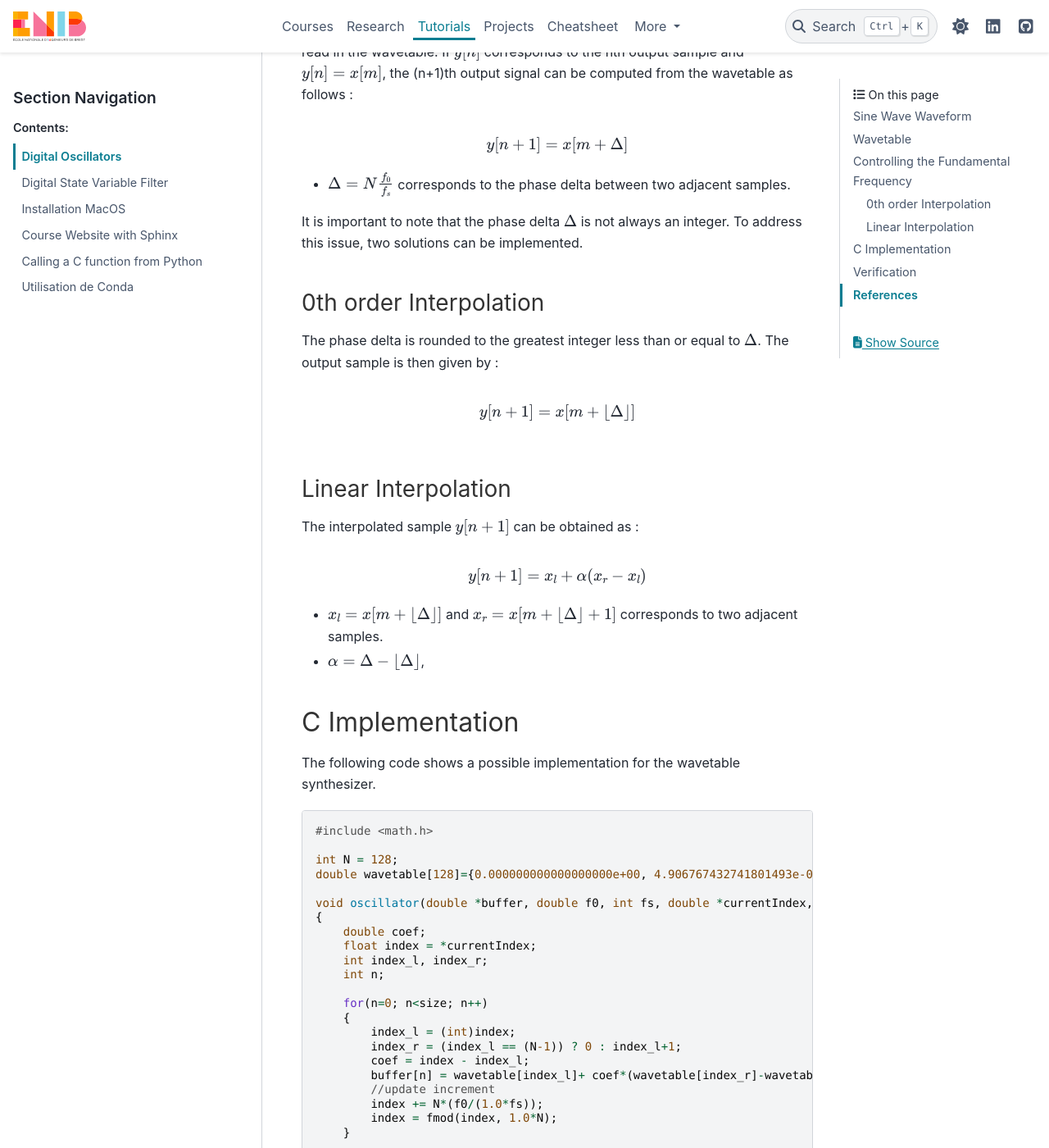
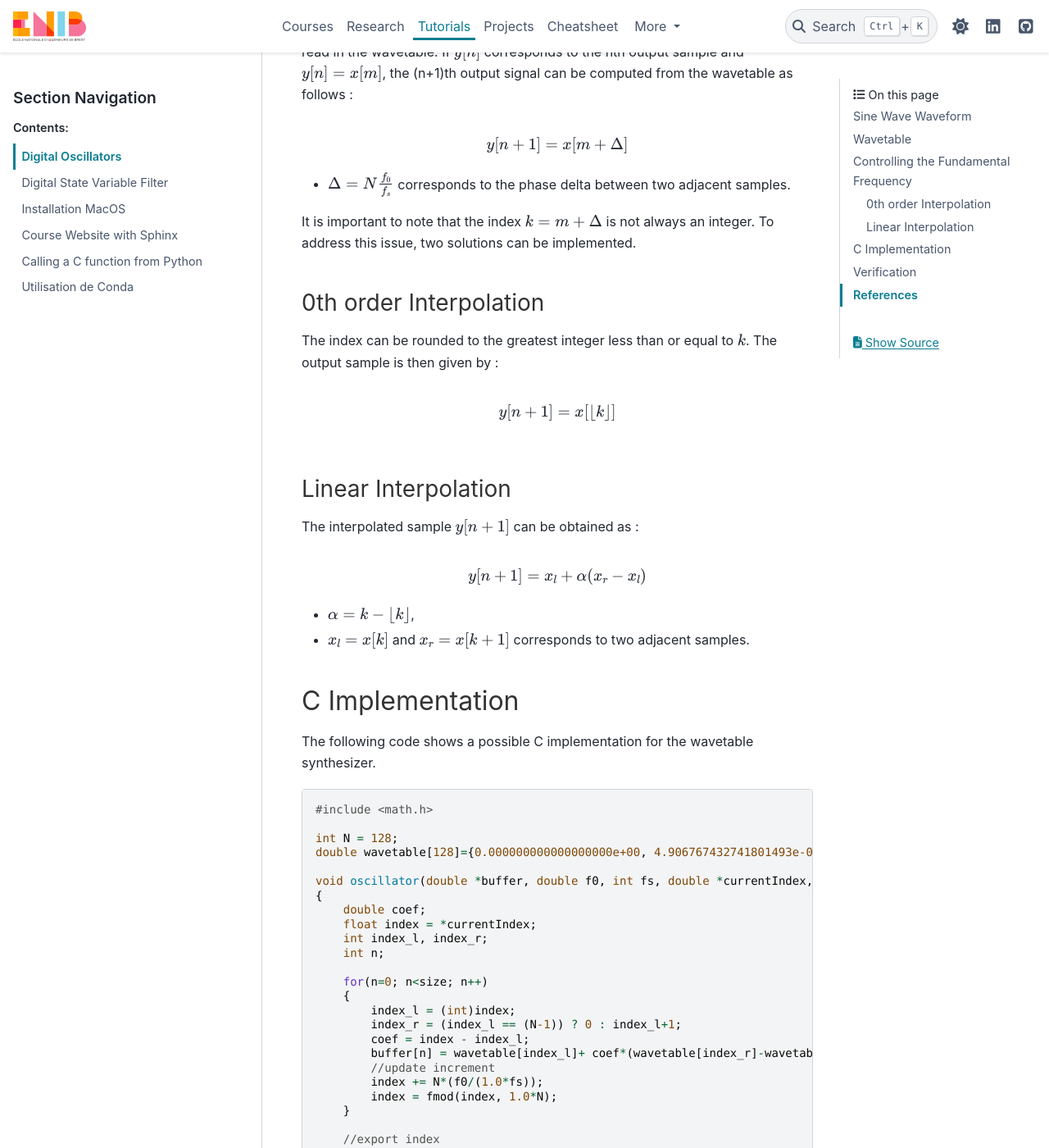
Before and after one commit to vincentchoqueuse/personal_website, a Sphinx documentation site: the page built from docs/source/tutorials/digital_oscillators.rst, in a window 1280 px wide and 1400 px high, scrolled down 1195 px. Shown: the whole window at 82% size. Built offline with Sphinx 7.4.7 and the PyData theme 0.15.4, drawn with Linux system fonts in a browser that asks for light colours.

Commit message:
two tuto

```diff
--- a/docs/source/tutorials/digital_oscillators.rst
+++ b/docs/source/tutorials/digital_oscillators.rst
@@ -62,16 +62,16 @@
 
 * :math:`\Delta=N\frac{f_0}{f_s}` corresponds to the phase delta between two adjacent samples.
 
-It is important to note that the phase delta :math:`\Delta` is not always an integer. To address this issue, two solutions can be implemented.
+It is important to note that the index :math:`k=m+\Delta` is not always an integer. To address this issue, two solutions can be implemented.
 
 0th order Interpolation
 +++++++++++++++++++++++
 
-The phase delta is rounded to the  greatest integer less than or equal to :math:`\Delta`. The output sample is then given by :
+The index can be rounded to the  greatest integer less than or equal to :math:`k`. The output sample is then given by :
 
 .. math ::
 
-    y[n+1] = x[m+\lfloor \Delta \rfloor]
+    y[n+1] = x[\lfloor k \rfloor]
 
 Linear Interpolation
 ++++++++++++++++++++
@@ -82,13 +82,14 @@
 
     y[n+1] = x_l + \alpha (x_r-x_l)
 
-* :math:`x_l=x[m+\lfloor \Delta \rfloor ]` and :math:`x_r = x[m+\lfloor \Delta \rfloor+1]` corresponds to two adjacent samples.
-* :math:`\alpha = \Delta-\lfloor \Delta \rfloor`,
+* :math:`\alpha = k-\lfloor k \rfloor`,
+* :math:`x_l=x[k]` and :math:`x_r = x[k+1]` corresponds to two adjacent samples.
+
 
 C Implementation
 ----------------
 
-The following code shows a possible implementation for the wavetable synthesizer.
+The following code shows a possible C implementation for the wavetable synthesizer.
 
 
 .. code :: c
```
